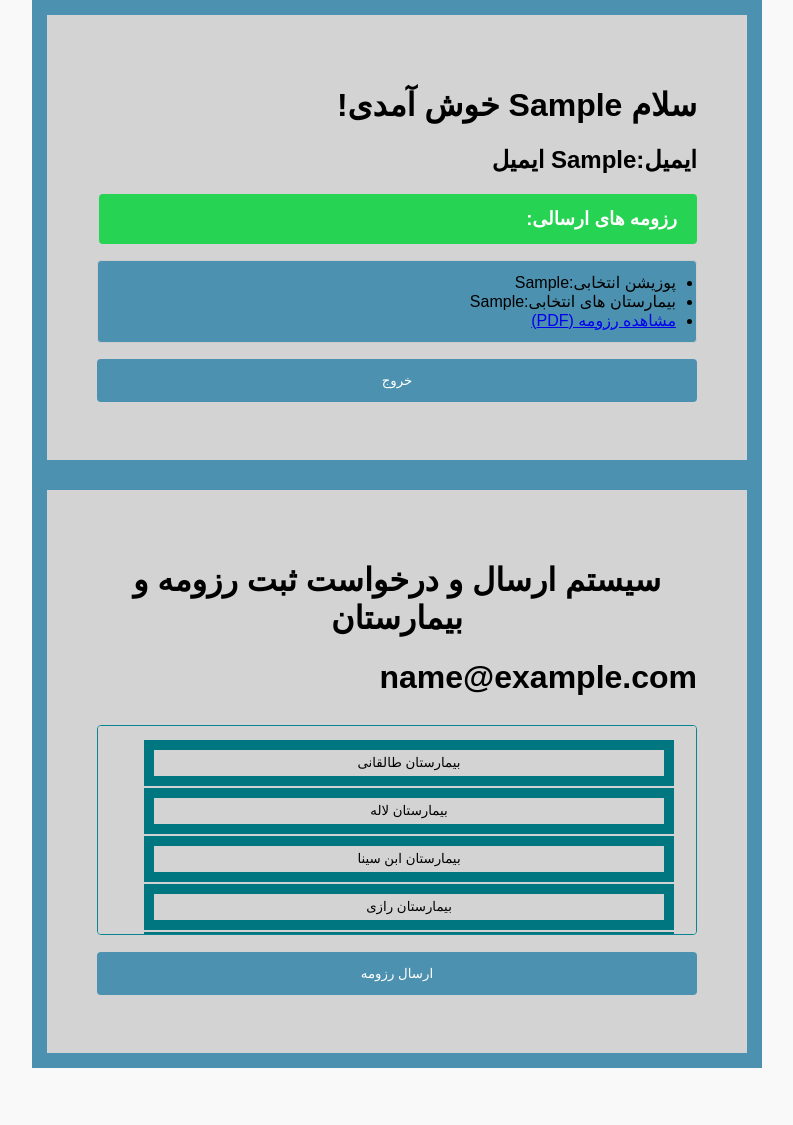
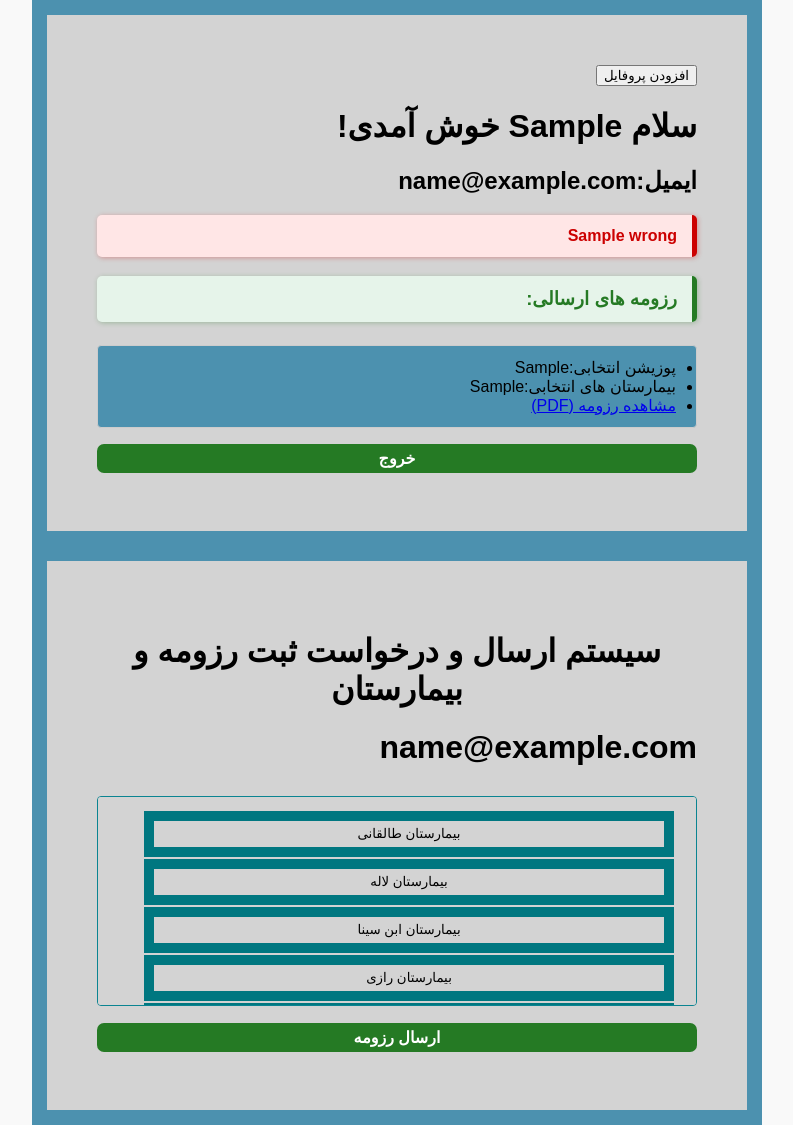
Before and after one commit to NegarMoradiRad/Hospital-System, a Flask app: template templates/user.html in a window 1280 px wide. Shown: the whole page, without its empty margins (243-1036 px from the left). Before the commit the page ends 1068 px from the top, so only its background shows below. Run offline with Flask 3, Linux system fonts and the light colour scheme; the template is opened without the code that fills it: most values are stand-ins (such as "Sample title", 1, 10 or a date in 2020).

Commit message:
افزودن پروفایل

```diff
--- a/app.py
+++ b/app.py
@@ -160,7 +160,10 @@ def login():
    for hospital in document:
        hospitals.append(hospital["نام بیمارستان"])
 
-   if user:
+   if not email or not password:
+      errors.append("پر کردن تمام فیلدها الزامی است")
+
+   elif user:
       if bcrypt.checkpw(password.encode('utf-8'), user["رمز عبور"]):
             return render_template("user.html", information=user ,hospitals=hospitals ,email=email ,resumes=resumes)
       else:
@@ -199,7 +202,7 @@ def register():
    if not validpassword.match(password) and password:
       errors.append("رمز عبور تنظیم شده نامعتبر است")
 
-   if email in collection4.find({}, {"_id": 0, "ایمیل": 1}):
+   if collection4.find_one({"ایمیل": email}):
       errors.append("شما قبلا با این ایمیل ثبت نام کرده اید")
 
    if errors:
@@ -243,6 +246,32 @@ def userpage():
        return render_template("user.html", error=error , information=user)
 
    return redirect(f"/form?{query_params}{query_params2}")
+@app.route('/profile',methods=['POST'])
+def profile():
+   profile=request.files.get('profile')
+   email=request.form.get("email")
+   user=collection4.find_one({"ایمیل":email})
+   wrong=[]
+   profile_name=profile.filename
+   resumes=[]
+   for resume in collection2.find({"ایمیل":email}):
+      resumes.append(resume)
+
+   if not profile:
+      wrong.append("هیچ تصویری وارد نشده است")
+   elif is_safe_image(profile_name):
+       wrong.append("فرمت تصویر وارد شده نامعتبر است")
+
+   if wrong:
+      return render_template("user.html", wrong=wrong, information=user, resumes=resumes, email=email)
+
+   profile.save(f'{upload_folder}/{profile_name}')
+   collection4.update_one(
+        {"ایمیل": email},
+        {"$set": {"پروفایل": profile_name}}
+    )
+   user = collection4.find_one({"ایمیل": email})
+   return render_template('user.html', send=True, information=user, resumes=resumes, email=email)
 
 if __name__=="__main__":
     app.run(debug=True)
--- a/static/style.css
+++ b/static/style.css
@@ -43,15 +43,108 @@ background-color: lightgrey;
   text-align: center;
 }
 
-input[type=submit] {
+ul {
+    width: 100%;
+  padding: 12px 20px;
+  margin: 8px 0;
+  display: inline-block;
+  background-color: #4c91af;
+  border: 1px solid #ccc;
+  border-radius: 4px;
+  box-sizing: border-box;
+}
+
+
+span{
+  text-align: center;
+  display: block;
+  font-size: 30px;
+  font-weight: bold;
+  color: #232424;
+}
+
+header{
+    background-color: lightgrey;
+  width: 600px;
+  border: 15px solid #4c91af;
+  padding: 50px;
+  margin-top: 0; /
+}
+
+.profile {
+  display: inline-block;
+  width: 150px;
+  height: 150px;
+  border-radius: 50%;
+
+  background-repeat: no-repeat;
+  background-position: center center;
+  background-size: cover;
+}
+
+main {
+  background-color: #f0f8ff;
+  padding: 15px 20px;
+  border-radius: 5px;
+  max-width: 120px;
+  margin: 10px auto;
+  box-shadow: 0 2px 4px rgba(0, 0, 0, 0.1);
+  font-family: "Vazirmatn", Tahoma, sans-serif;
+  direction: rtl;
+}
+
+.error_box {
+  background-color: #ffe6e6;
+  color: #cc0000;
+  border-right: 5px solid #cc0000;
+  padding: 12px 15px;
+  border-radius: 5px;
+  margin-bottom: 15px;
+  font-weight: 600;
+  box-shadow: 1px 1px 5px rgba(204, 0, 0, 0.3);
+}
+
+._box {
+  background-color: #e6f4ea;
+  color: #257a24;
+  border-right: 5px solid #257a24;
+  padding: 12px 15px;
+  border-radius: 5px;
+  margin-bottom: 15px;
+  font-weight: 600;
+  box-shadow: 1px 1px 5px rgba(37, 122, 36, 0.3);
+}
+
+input[type="file"] {
+  width: 62%;
+  padding: 4px;
+  border-radius: 7px;
+  border: 1px solid #bbb;
+  cursor: pointer;
+  font-size: 14px;
+  margin-bottom: 10px;
+  transition: border-color 0.3s ease;
+}
+
+input[type="file"]:hover {
+  border-color: #257a24;
+}
+
+input[type="submit"] {
+  background-color: #257a24;
+  color: white;
+  font-weight: bold;
+  border: none;
+  padding: 5px 10px;
+  border-radius: 7px;
+  cursor: pointer;
+  font-size: 16px;
+  transition: background-color 0.3s ease;
   width: 100%;
-  background-color: #4c91af;
-  color: white;
-  padding: 14px 20px;
-  margin: 8px 0;
-  border: none;
-  border-radius: 4px;
-  cursor: pointer;
+}
+
+input[type="submit"]:hover {
+  background-color: #1e5e1b;
 }
 
 input {
@@ -64,61 +157,21 @@ input {
   box-sizing: border-box;
 }
 
-input[type=file]{
-  width: 100%;
-  padding: 12px 20px;
-  margin: 8px 0;
+.dropdown {
+  position: relative;
   display: inline-block;
-  border: 1px solid #ccc;
-  border-radius: 4px;
-  box-sizing: border-box;
 }
 
-ul {
-    width: 100%;
-  padding: 12px 20px;
-  margin: 8px 0;
-  display: inline-block;
-  background-color: #4c91af;
-  border: 1px solid #ccc;
-  border-radius: 4px;
-  box-sizing: border-box;
+.dropdown-content {
+  display: none;
+  position: absolute;
+  background-color: #f9f9f9;
+  min-width: 160px;
+  box-shadow: 0px 8px 16px 0px rgba(0,0,0,0.2);
+  padding: 12px 16px;
+  z-index: 1;
 }
 
-.error_box {
-  width: 100%;
-  background-color: #d34127;
-  color: white;
-  padding: 14px 20px;
-  margin: 8px 0;
-  border: none;
-  border-radius: 4px;
-  cursor: pointer;
+.dropdown:hover .dropdown-content {
+  display: block;
 }
-
-span{
-  text-align: center;
-  display: block;
-  font-size: 30px;
-  font-weight: bold;
-  color: #232424;
-}
-
-._box {
-  width: 93%;
-  background-color: #27d352;
-  color: white;
-  padding: 14px 20px;
-  margin: 8px 0;
-  border: none;
-  border-radius: 4px;
-  cursor: pointer;
-}
-
-header{
-    background-color: lightgrey;
-  width: 600px;
-  border: 15px solid #4c91af;
-  padding: 50px;
-  margin-top: 0; /
-}
--- a/templates/register.html
+++ b/templates/register.html
@@ -12,7 +12,7 @@
         {%for i in errors%}
         <li>{{i}}</li>
         {%endfor%}
-        </ul><
+        </ul>
         {%endif%}
 
         {%if send%}
--- a/templates/user.html
+++ b/templates/user.html
@@ -6,15 +6,33 @@
  <link rel="stylesheet" href="/static/style.css">
     </head>
     <body dir="rtl">
-        <header>
-            <h1>{%if information%}
-                 سلام {{information.get("نام و نام خانوادگی")}} خوش آمدی!
-            </h1>
+        <div>
+            {%if information%}
+                 {%if information.get("پروفایل")%}
+                 <img src="{{ url_for('static', filename='uplouds/' + information.get('پروفایل')) }}" width="150" class="profile">
+            {%endif%}
+            <section class="dropdown">
+              <button>افزودن پروفایل</button>
+              <main class="dropdown-content">
+              <form action="{{url_for('profile')}}" method="post" enctype="multipart/form-data" display="inline">
+                <input type="file"  name="profile">
+                <input type="hidden" name="email" value="{{email}}">
+                <input type="submit" value="افزودن پروفایل+">
+              </form>
+            </main>
+            </section>
+            <h1>سلام {{information.get("نام و نام خانوادگی")}} خوش آمدی!</h1>
             <h2>
-             ایمیل:{{information.get("ایمیل")}}
+             ایمیل:{{email}}
             </h2>
             {%endif%}
              <nav>
+               {%if wrong%}
+              <p class="error_box">{{wrong}}</p>
+              {%endif%}
+              {%if send%}
+              <p class="_box">با موفقیت اضافه شد</p>
+             {%endif%}
                 <h3 class="_box">رزومه های ارسالی:</h3>
              {%if resumes%}
              {%for resume in resumes%}
@@ -31,8 +49,8 @@
         </nav>
          <form action="{{url_for('homepage')}}" method="get">
           <input type="submit" value="خروج"></form>
-        </header>
-        <main>
+         </div>
+
         <div>
              {%if error%}
       <ul class="error_box">
@@ -59,6 +77,6 @@
         <input type="submit" value="ارسال رزومه"/>
         </form>
         </div>
-       </main>
+
     </body>
 </html>
```
Also changed, not shown: static/uplouds/OIP (3).jpg (added), static/uplouds/animation.gif (added), 1 other file.
